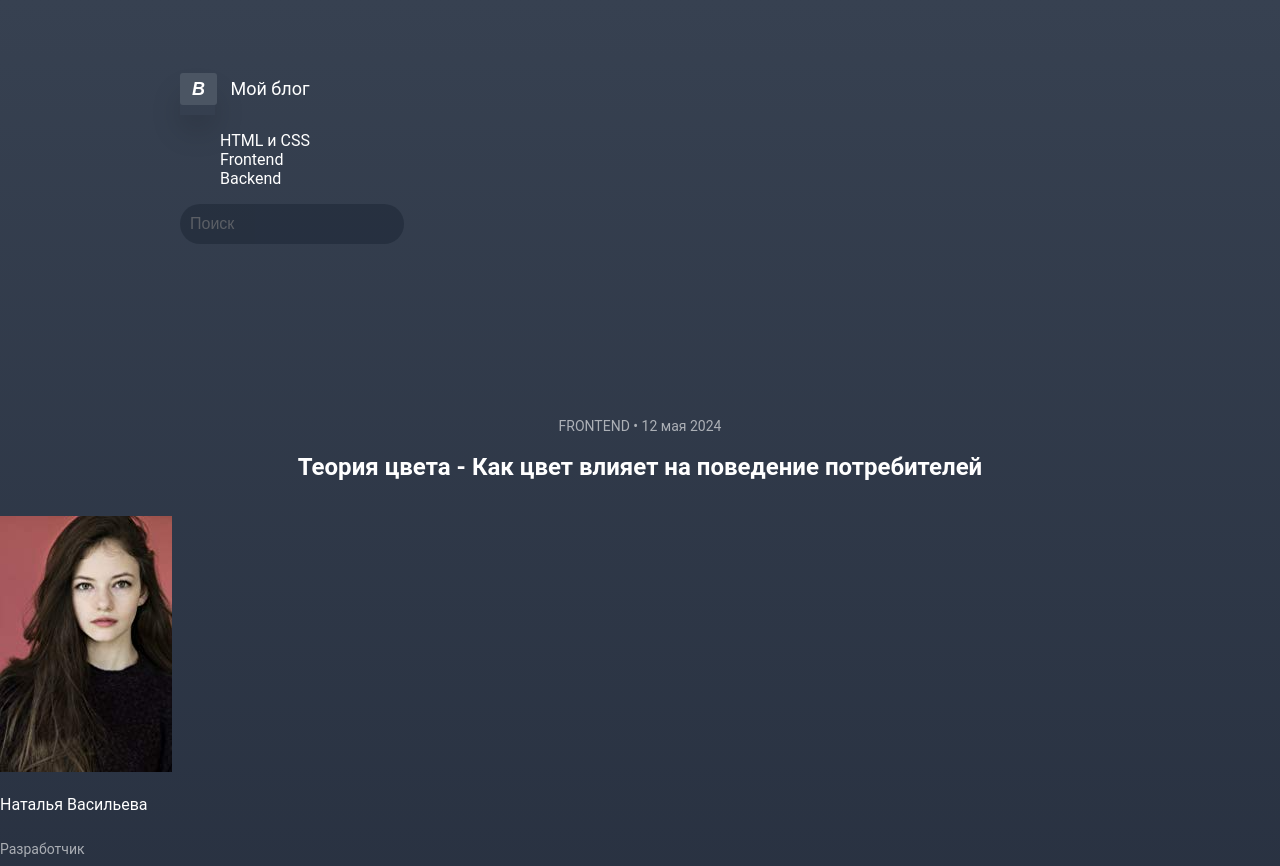
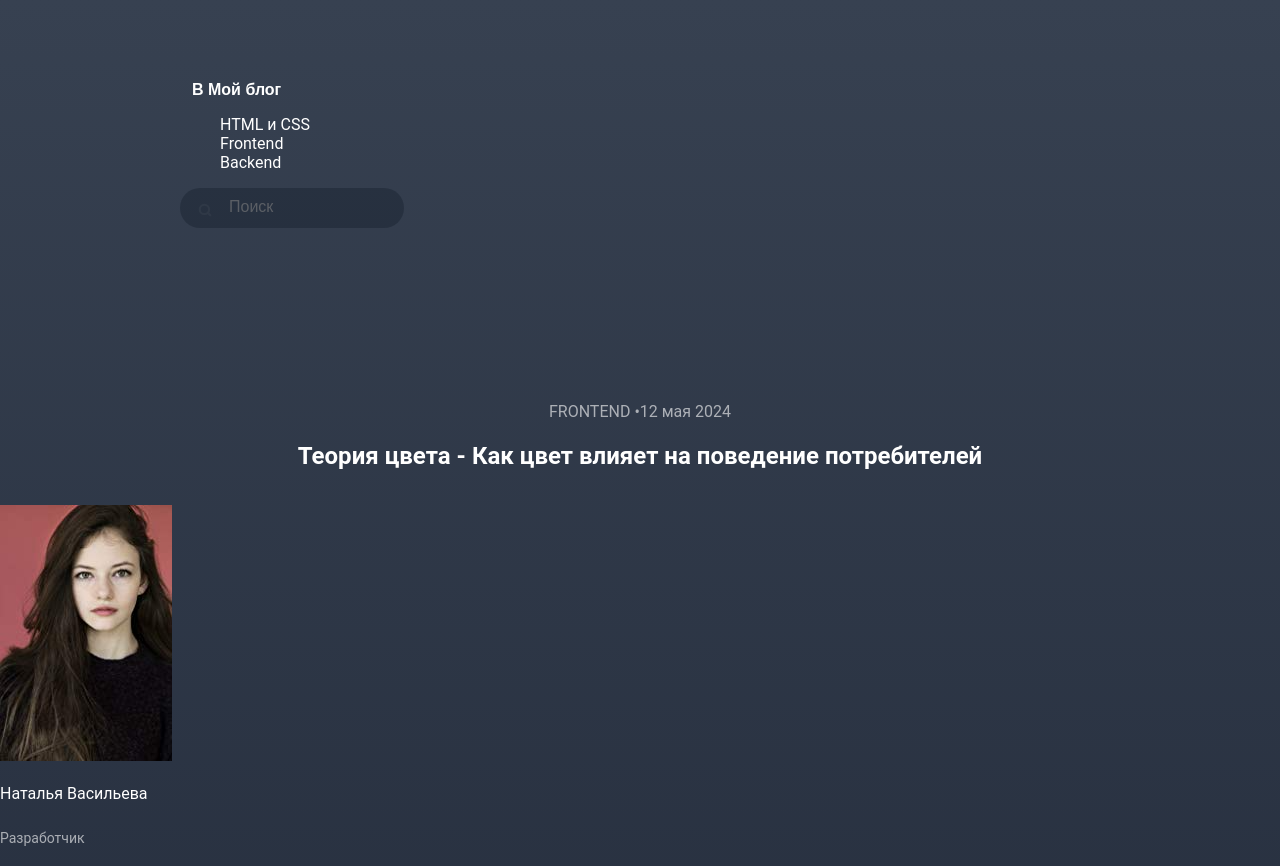
Before and after one commit to Avoecode/dz-html, a plain HTML site: page 1-blog/index.html in a window 1280 px wide. Shown: the top 866 px of the page. Drawn offline with Linux system fonts and the light colour scheme.

Commit message:
Дз исправленное Блочная модель

```diff
--- a/1-blog/index.html
+++ b/1-blog/index.html
@@ -9,14 +9,10 @@
 </head>
 <body>
     <header>
-        <div class='logo'>
-            <a href="#">
-                <i>
-                    <span>В</span>
-                </i>
-                    <span class="myblog">Мой блог</span>
+            <a href="#" class="icon">
+                <span>В</span>
+                Мой блог
             </a>
-        </div>
         <nav>
             <ul>
                 <li>
@@ -30,35 +26,26 @@
                 </li>
             </ul>
         </nav>
-        <div class='search'>
             <form action="#">
+                <label for="search_form"><img src="./images/search.svg" alt="Иконка поиска"></label>
                 <input
                 type="text"
                 placeholder="Поиск"
                 name="search_form"
                 id="search_form">
             </form>
-        </div>
     </header>
     <article>
-        <div class="title">
-            <p>
-                <span>FRONTEND</span>
-                <span>&bull;</span>
-                <time datetime="2024-05-12">12 мая 2024</time>
-            </p>
+        <p class="heading">
+            FRONTEND &bull;<time datetime="2024-05-12">12 мая 2024</time>
+        </p>
             <h1>Теория цвета - Как цвет влияет на поведение потребителей</h1>
-        </div>
-        <div class="img_name">
             <img src="./images/debdc3f275a19554e34f56b7ae22bd8b.png" alt="Изображение автора">
             <p class="name">Наталья Васильева</p>
             <p class="profession">Разработчик</p>
-        </div>
     </article>
     <section>
-            <div class="img_screen">
-                <img src="./images/4f3f91ff718dae25d01f84692996a2cd.png" alt="Изображение монитора">
-            </div>
+            <img src="./images/4f3f91ff718dae25d01f84692996a2cd.png" alt="Изображение монитора">
             <div class="text">
                 <p>Теория цвета — это особенности эмоционального восприятия человеком тех или иных цветовых решений.
                     Цвета и
--- a/1-blog/styles/stylesblog.css
+++ b/1-blog/styles/stylesblog.css
@@ -10,20 +10,7 @@ header {
     padding: 80px 180px;
     font-family: 'Roboto', sans-serif;
 }
-i {
-    display: inline-block;
-    width: 35px;
-    height: 35px;
-    box-shadow: 0 15px 30px 0 rgba(0, 0, 0, 0.15);
-}
-i span {
-    font-family: 'Source sans pro', sans-serif;
-    font-weight: 600;
-    background-color: #4b5563;
-    padding: 6px 12px;
-    border-radius: 3px;
-}
-nav a {
+header a {
     font-size: 16px;
     color: #ffffff;
     text-decoration: none;
@@ -40,6 +27,9 @@ article {
 }
 h1 {
     margin: 0 0 30px 0;
+    font-size: 24px;
+    line-height: 38px;
+    text-align: center;
 }
 section {
     color: #ffffff;
@@ -55,9 +45,26 @@ section img {
 section .text {
     margin: 0 366px 103px 366px;
 }
+
 footer {
     font-family: 'Roboto', sans-serif;
 }
+.icon div {
+    width: 35px;
+    height: 35px;
+    background-color: #4b5563;
+    border-radius: 3px;
+    box-shadow: 0 15px 30px 0 rgba(0, 0, 0, 0.15);
+    display: inline-block;
+}
+.icon   {
+    font-family: 'Source sans pro', sans-serif;
+    font-weight: 600;
+    text-decoration: none;
+    padding: 6px 12px;
+    border-radius: 3px;
+}
+
 .logo a {
     font-size: 18px;
     line-height: 100%;
@@ -67,32 +74,24 @@ footer {
 .myblog {
     padding: 8px 0 6px 11px;
 }
-#search_form {
-    background-color: #1F2937;
+form {
+    position: relative;
+}
+form input {
+   padding: 9px 128px 12px 49px;
+   margin-left: auto;
+}
+form label {
+    position: absolute;
+    top: 14px;
+    left: 18px;
+}
+
+.heading  {
     font-size: 16px;
-    border-radius: 100px;
-    opacity: 60%;
-    border-style: none;
-    width: 224px;
-    height: 40px;
-    color: #ffffff;
-    margin-bottom: 80px;
-}
-.search input {
-   padding: 5px 10px;
-}
-.title p {
     opacity: 60%;
     margin-top: 14px;
     text-align: center;
-}
-.title h1 {
-    font-size: 24px;
-    line-height: 38px;
-    text-align: center;
-}
-.img_name {
-    margin: 0 0 28px 0;
 }
 .name {
     font-size: 16px;
@@ -101,6 +100,7 @@ footer {
 .profession {
     line-height: 200%;
     opacity: 60%;
+    margin: 0 0 28px 0;
 }
 .text p:first-child {
     font-size: 20px;
@@ -123,3 +123,15 @@ footer {
     text-decoration: none;
     margin-top: 77px;
 }
+#search_form {
+    background-color: #1F2937;
+    font-size: 16px;
+    border-radius: 100px;
+    opacity: 60%;
+    border-style: none;
+    width: 224px;
+    height: 40px;
+    color: #ffffff;
+    margin-bottom: 80px;
+
+}
```
Also changed, not shown: 1-blog/images/search.svg (added).
